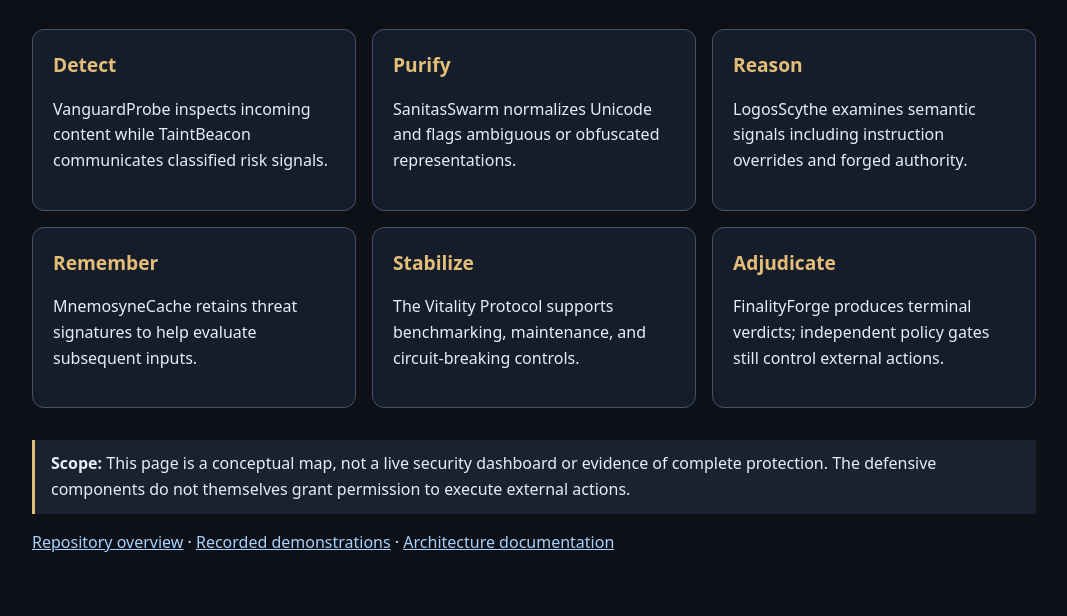
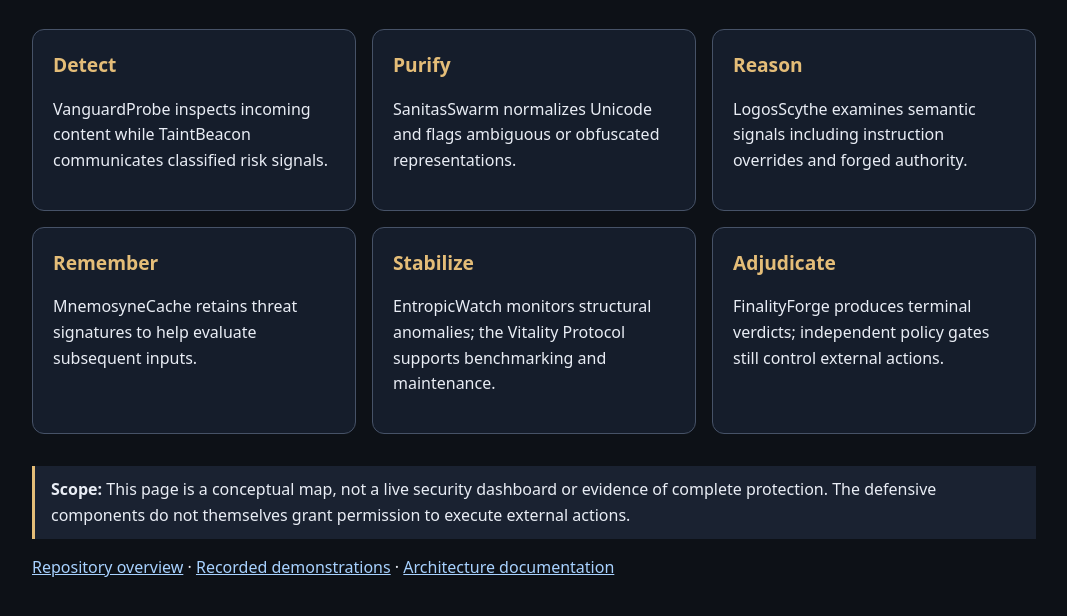
Before and after one commit to DeontewattsV1/Ethos-Aegis-, a website: page docs/visual-abstract.html in a window 1280 px wide. Shown: the part 292-908 px from the top of the page, without its empty margins (106-1173 px from the left). Drawn offline with Linux system fonts and the light colour scheme.

Commit message:
Update docs/visual-abstract.html
Check if this issue is valid — if so, understand the root cause and fix it. When an issue isn't valid or won't be fixed in this PR, reply in its thread with the reason and then resolve the thread. At docs/visual-abstract.html, line 34:

<comment>This card misidentifies the pipeline’s resource-monitoring stage: Stage 5 is EntropicWatch, while the Vitality Protocol is a separate maintenance wrapper. Name EntropicWatch as the stage and describe Vitality as supporting maintenance separately.</comment>

<file context>
@@ -0,0 +1,41 @@
+      <section class="card"><h2>Purify</h2><p>SanitasSwarm normalizes Unicode and flags ambiguous or obfuscated representations.</p></section>
+      <section class="card"><h2>Reason</h2><p>LogosScythe examines semantic signals including instruction overrides and forged authority.</p></section>
+      <section class="card"><h2>Remember</h2><p>MnemosyneCache retains threat signatures to help evaluate subsequent inputs.</p></section>
+      <section class="card"><h2>Stabilize</h2><p>The Vitality Protocol supports benchmarking, maintenance, and circuit-breaking controls.</p></section>
+      <section class="card"><h2>Adjudicate</h2><p>FinalityForge produces terminal verdicts; independent policy gates still control external actions.</p></section>
+    </div>
</file context>

Co-authored-by: cubic-dev-ai[bot] <191113872+cubic-dev-ai[bot]@users.noreply.github.com>
Signed-off-by: Deonte Watts <284501602+DeontewattsV1@users.noreply.github.com>

```diff
--- a/docs/visual-abstract.html
+++ b/docs/visual-abstract.html
@@ -31,7 +31,7 @@
       <section class="card"><h2>Purify</h2><p>SanitasSwarm normalizes Unicode and flags ambiguous or obfuscated representations.</p></section>
       <section class="card"><h2>Reason</h2><p>LogosScythe examines semantic signals including instruction overrides and forged authority.</p></section>
       <section class="card"><h2>Remember</h2><p>MnemosyneCache retains threat signatures to help evaluate subsequent inputs.</p></section>
-      <section class="card"><h2>Stabilize</h2><p>The Vitality Protocol supports benchmarking, maintenance, and circuit-breaking controls.</p></section>
+      <section class="card"><h2>Stabilize</h2><p>EntropicWatch monitors structural anomalies; the Vitality Protocol supports benchmarking and maintenance.</p></section>
       <section class="card"><h2>Adjudicate</h2><p>FinalityForge produces terminal verdicts; independent policy gates still control external actions.</p></section>
     </div>
     <p class="note"><strong>Scope:</strong> This page is a conceptual map, not a live security dashboard or evidence of complete protection. The defensive components do not themselves grant permission to execute external actions.</p>
```
